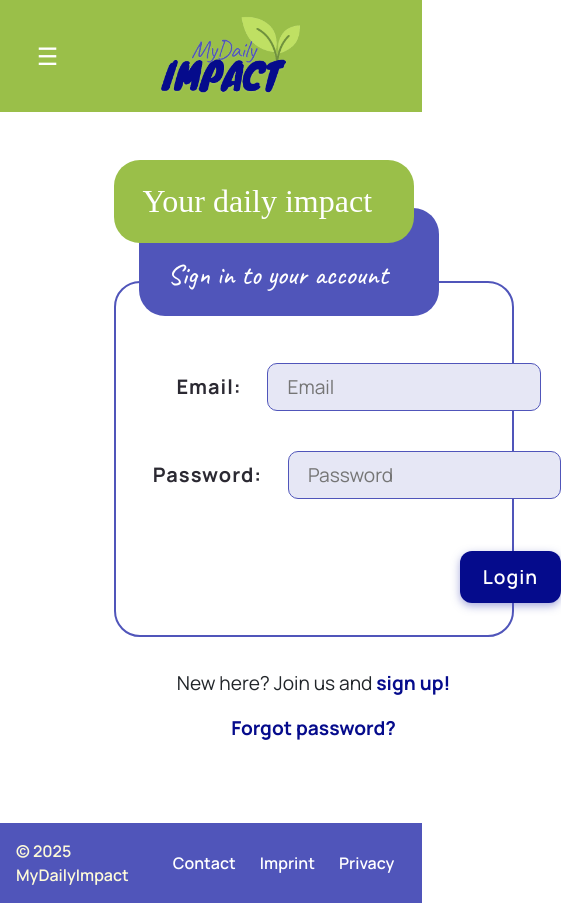
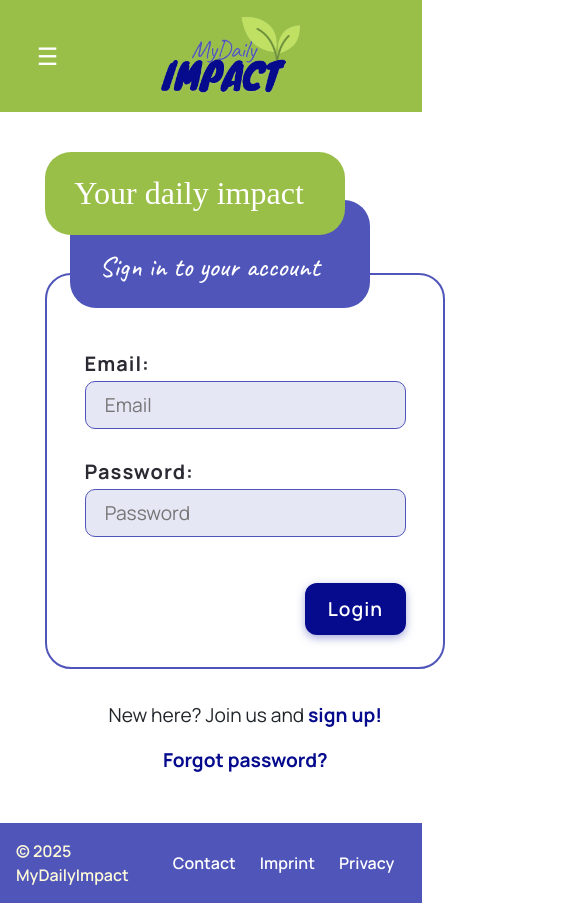
Before and after one commit to TechLabs-Remote-Bootcamp/WS24-MyDailyImpact, a React (Vite) app in the folder mdi-react/: page /login in a window 390 px wide. Shown: the whole page, 561 px wide, since content can reach past the window. Built offline with nearby package versions, Linux system fonts and the light colour scheme; a web font is replaced by a local one.

Commit message:
fix: responsiveness of forms

```diff
--- a/mdi-react/src/components/core/ColoredContainers/Colored-Containers.module.scss
+++ b/mdi-react/src/components/core/ColoredContainers/Colored-Containers.module.scss
@@ -96,7 +96,7 @@
     }
 
     .textBox {
-      grid-column: 1 / 6;
+      grid-column: 3 / 6;
       grid-row: 4 / 6;
       border: 2px solid $primary-medium;
       font-size: 1.25rem;
--- a/mdi-react/src/components/core/ContentLR/Content_LR.module.scss
+++ b/mdi-react/src/components/core/ContentLR/Content_LR.module.scss
@@ -34,16 +34,25 @@
         max-width: 40rem;
       }
     }
+    .rightBox {
+      margin: auto 0;
+      min-height: 70vh;
+      width: 85vw;
+      max-width: 90vw;
+    }
   }
 }
 
 @media only screen and (max-width: 810px) {
   .lrContainer {
     padding: 0;
-    margin: 2rem 4rem 4rem;
+    margin: 1.5rem 2rem 2rem;
+
     .rightBox {
       margin: auto 0;
       min-height: 70vh;
+      width: 85vw;
+      max-width: 90vw;
     }
   }
 }
--- a/mdi-react/src/components/pages/SignUp/RC_signup.jsx
+++ b/mdi-react/src/components/pages/SignUp/RC_signup.jsx
@@ -113,7 +113,7 @@ export default function RC_signup() {
             )}
           </div>
           <div className={form.inputSection}>
-            <label className={form.label}>Date of Birth:</label>
+            <label className={form.label}>Birthday:</label>
             <input
               type="date"
               className={`${form.input} ${errors.birthday ? styles.error : ""}`}
--- a/mdi-react/src/styles/forms.module.scss
+++ b/mdi-react/src/styles/forms.module.scss
@@ -128,3 +128,18 @@
     grid-column: 1 / 3;
   }
 }
+
+@media only screen and (max-width: 1200px) {
+  .formpage-grid .formSection {
+    .inputSection {
+      grid-template-columns: auto;
+      width: unset;
+      margin: 0.7em 0;
+    }
+
+    .label {
+      justify-self: start;
+      padding-bottom: 0.1em;
+    }
+  }
+}
```
